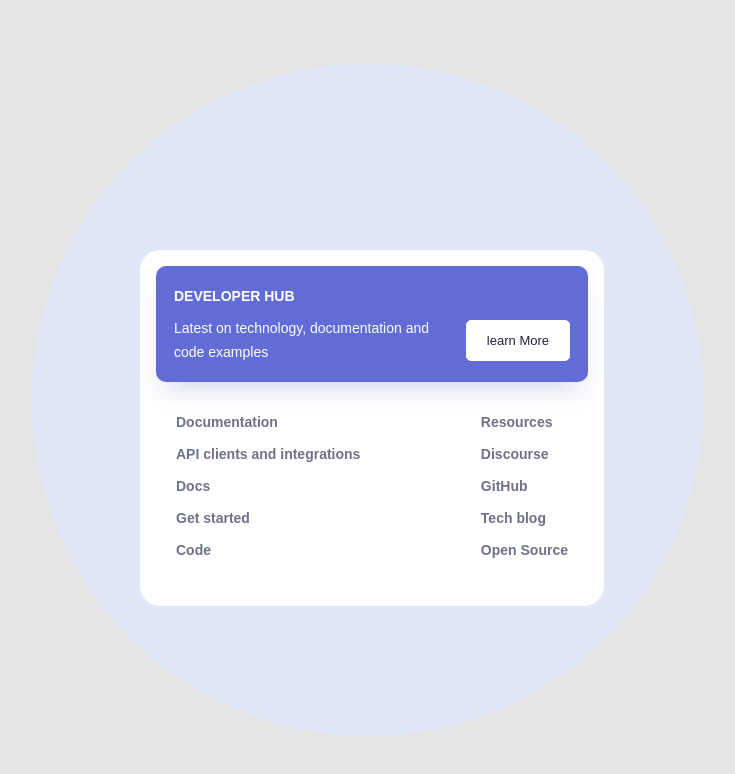
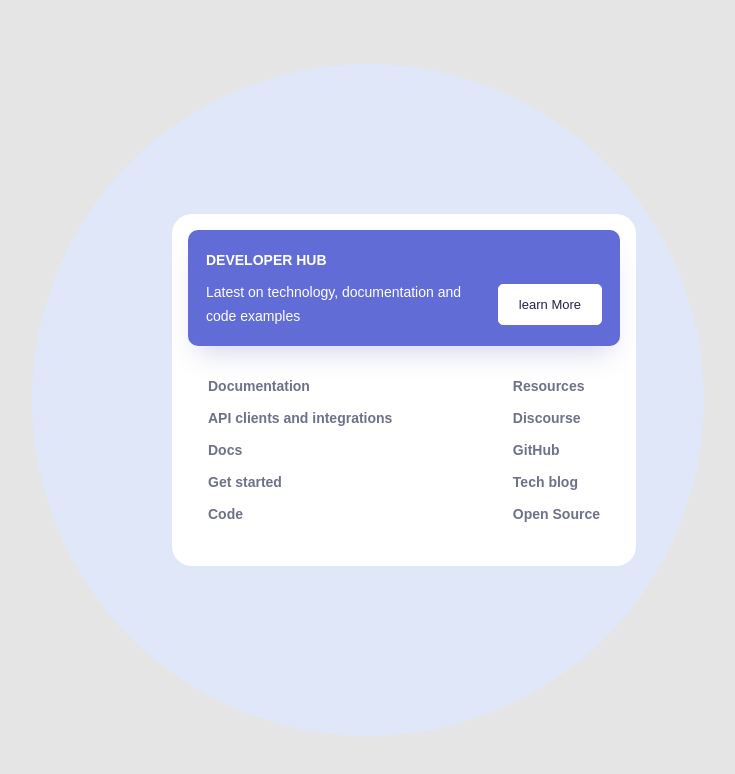
Before and after one commit to Emjaay20/30-days-of-Css, a plain HTML site: page menu-ui/index.html in a window 1280 px wide. Shown: the whole page, without its empty margins (272-1007 px from the left). Drawn offline with Linux system fonts and the light colour scheme.

Commit message:
Update style.css

```diff
--- a/menu-ui/css/style.css
+++ b/menu-ui/css/style.css
@@ -21,9 +21,11 @@
     }
     .frame{
         position: absolute;
-        right: 100px;
-        bottom: 130px;
-        padding: 1rem;
+        top: 150px;
+        bottom: 170px;
+        left: 140px;
+        right: 130px;
+        padding: 16px;
         border-radius: 20px;
         width: 432px;
         min-height: 320px;
```
